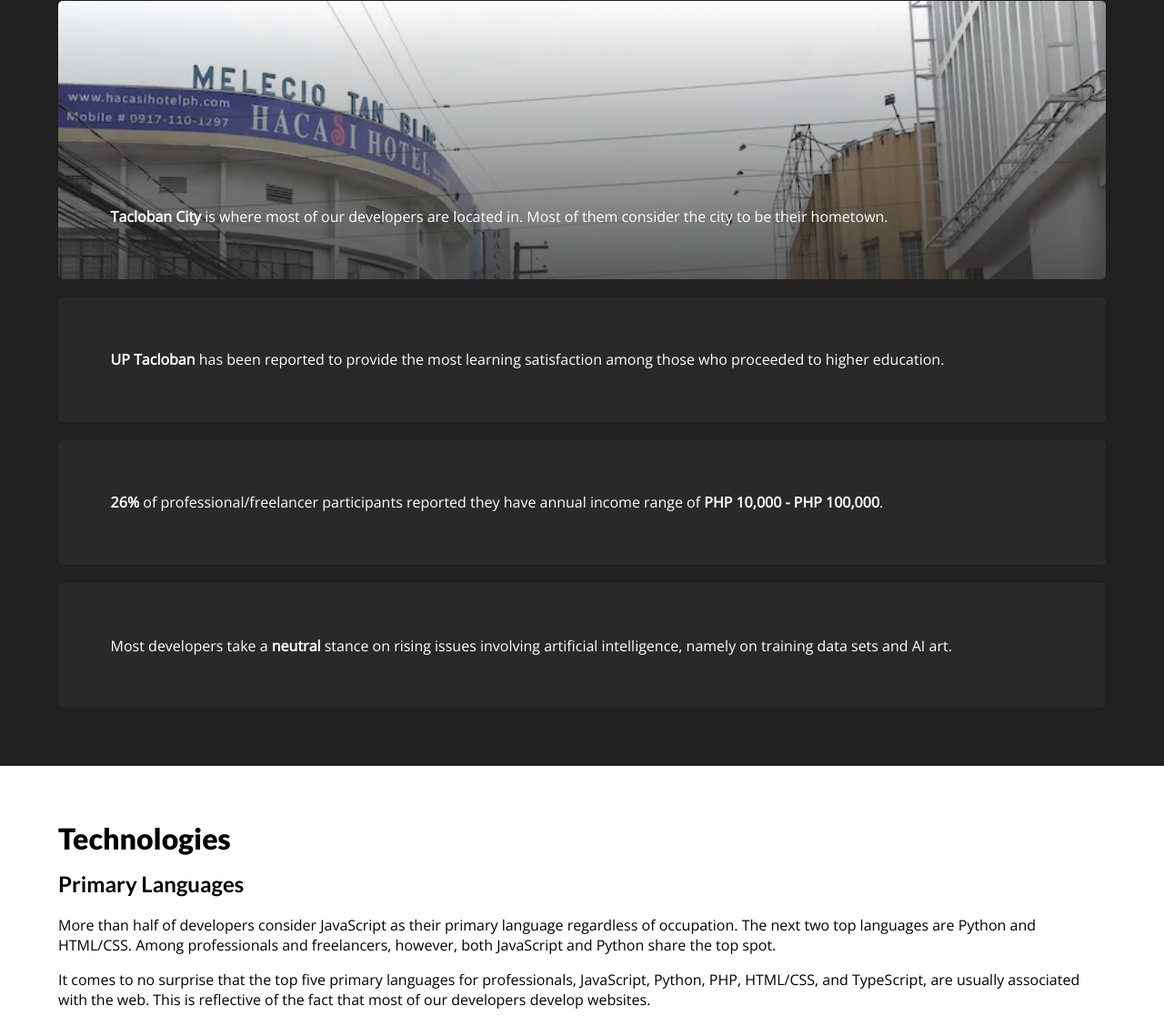
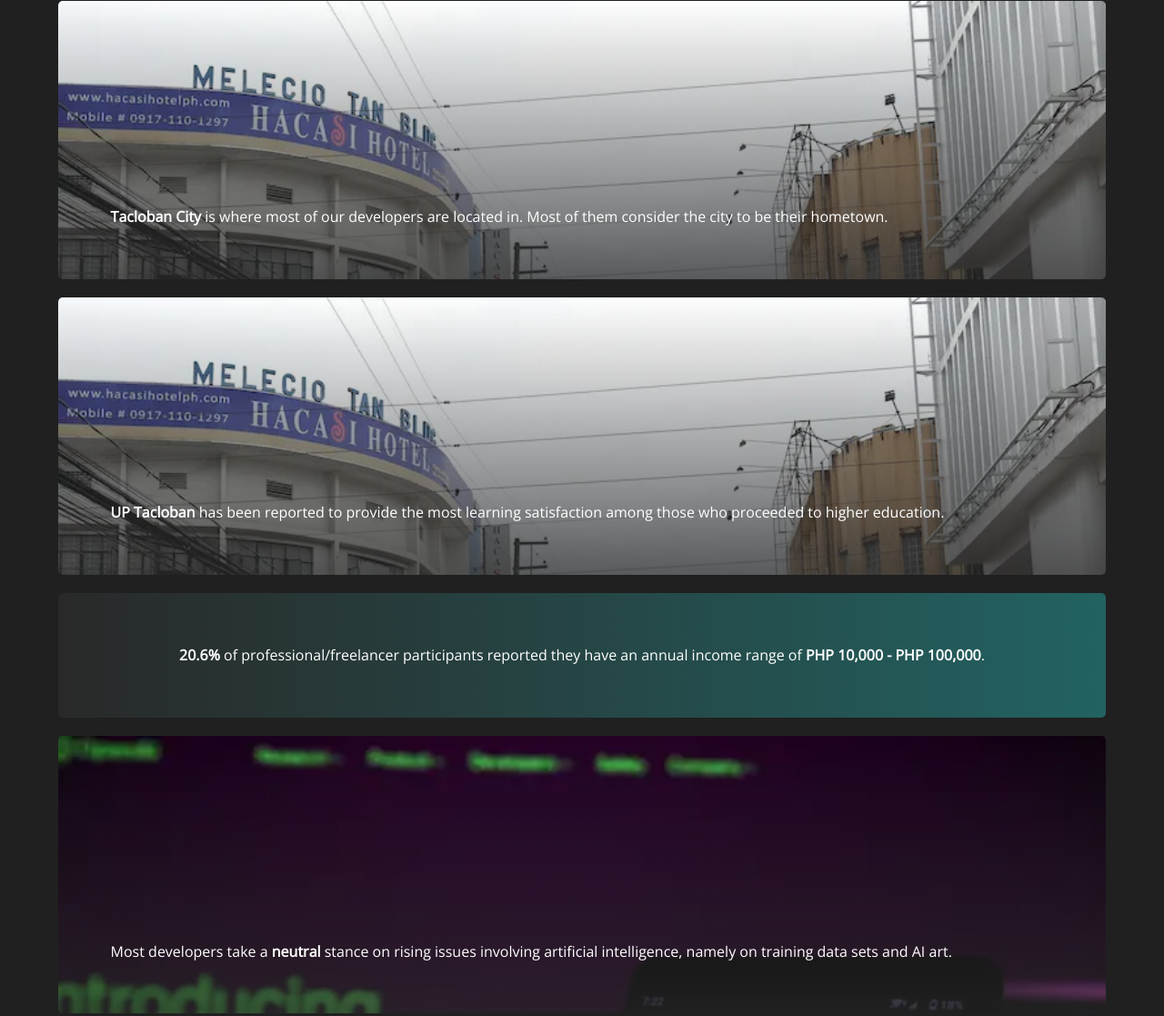
Before and after one commit to dev8community/dev8community.github.io, a plain HTML site: page surveys/evtss2023/index.html in a window 1280 px wide. Shown: the part 2955-4072 px from the top of the page at 91% size. Drawn offline with nearby package versions, Linux system fonts and the light colour scheme.

Commit message:
Almost complete the highlights section.

```diff
--- a/assets/surveys/evtss2023/css/index.css
+++ b/assets/surveys/evtss2023/css/index.css
@@ -251,6 +251,42 @@
     align-self: last baseline;
 }
 
+main section#highlights div#highlight-cards div#academic-satisfaction-highlight {
+    background-image:
+        linear-gradient(0deg, rgba(41, 41, 41, 0.75), transparent),
+        url('/assets/surveys/evtss2023/img/tacloban.webp');
+    background-size: cover;
+
+    min-height: 190px;
+
+    display: flex;
+}
+
+main section#highlights div#highlight-cards div#academic-satisfaction-highlight p {
+    align-self: last baseline;
+}
+
+main section#highlights div#highlight-cards div#annual-income-range-highlight {
+    background-image: linear-gradient(270deg, rgba(23, 185, 182, 0.4), transparent);
+
+    text-align: center;
+}
+
+main section#highlights div#highlight-cards div#ai-stance-highlight {
+    background-image:
+        linear-gradient(0deg, rgba(41, 41, 41, 0.75), transparent),
+        url('/assets/surveys/evtss2023/img/ai.webp');
+    background-size: cover;
+
+    min-height: 190px;
+
+    display: flex;
+}
+
+main section#highlights div#highlight-cards div#ai-stance-highlight p {
+    align-self: last baseline;
+}
+
 main section#highlights div#highlight-cards p {
     margin: 0;
 }
--- a/surveys/evtss2023/index.html
+++ b/surveys/evtss2023/index.html
@@ -53,13 +53,13 @@
                 <div id="location-highlight">
                     <p><strong>Tacloban City</strong> is where most of our developers are located in. Most of them consider the city to be their hometown.</p>
                 </div>
-                <div>
+                <div id="academic-satisfaction-highlight">
                     <p><strong>UP Tacloban</strong> has been reported to provide the most learning satisfaction among those who proceeded to higher education.</p>
                 </div>
-                <div>
-                    <p><strong>26%</strong> of professional/freelancer participants reported they have annual income range of <strong>PHP 10,000 - PHP 100,000</strong>.</p>
+                <div id="annual-income-range-highlight">
+                    <p><strong>20.6%</strong> of professional/freelancer participants reported they have an annual income range of <strong>PHP 10,000 - PHP 100,000</strong>.</p>
                 </div>
-                <div>
+                <div id="ai-stance-highlight">
                     <p>Most developers take a <strong>neutral</strong> stance on rising issues involving artificial intelligence, namely on training data sets and AI art.</p>
                 </div>
             </div>
@@ -82,6 +82,7 @@
                 <li>The JavaScript logo used in <a href="#most-popular-primary-lang-highlight">Highlights</a> is a copyright of <a href="mailto:chris@iterativedesigns.com">Christopher Williams</a> and used under the <a href="https://github.com/voodootikigod/logo.js/blob/master/LICENSE">MIT License</a>.</li>
                 <li>The laptop photo used in <a href="#degree-highlight">Highlights</a> was taken by <a href="https://unsplash.com/@kaitlynbaker?utm_content=creditCopyText&utm_medium=referral&utm_source=unsplash">Kaitlyn Baker</a>, used under the <a href="https://unsplash.com/license">Unsplash License</a>, and retrieved from <a href="https://unsplash.com/photos/person-using-laptop-vZJdYl5JVXY?utm_content=creditCopyText&utm_medium=referral&utm_source=unsplash">Unsplash</a>. Original image was resized and optimized for use in this website.</li>
                 <li>The photo of Zamora-Salazar street in Tacloban City used in <a href="#location-highlight">Highlights</a> was taken by Patrickroque01, used under the <a href="https://creativecommons.org/licenses/by-sa/4.0/deed.en">Creative Commons Attribution-ShareAlike 4.0 International License</a>, and retrieved from <a href="https://commons.wikimedia.org/wiki/File:Tacloban_downtown,_Zamora-Salazar_(Tacloban,_Leyte;_09-08-2022).jpg">Wikimedia Commons</a>. Original image was resized and optimized into WebP for use in this website.</li>
+                <li>The photo of ChatGPT used in <a href="#ai-stance-highlight">Highlights</a> was taken by <a href="https://unsplash.com/@iammottakin?utm_content=creditCopyText&utm_medium=referral&utm_source=unsplash">Mojahid Mottakin</a>, used under the <a href="https://unsplash.com/license">Unsplash License</a>, and retrieved from <a href="https://unsplash.com/photos/a-close-up-of-a-cell-phone-on-a-table-wL62EXeO0P8?utm_content=creditCopyText&utm_medium=referral&utm_source=unsplash">Unsplash</a>. Original image was resized and optimized into WebP for use in this website.</li>
             </ul>
         </section>
     </main>
```
Also changed, not shown: LICENSE-3RD-PARTY.txt, assets/surveys/evtss2023/img/ai.webp (added).
